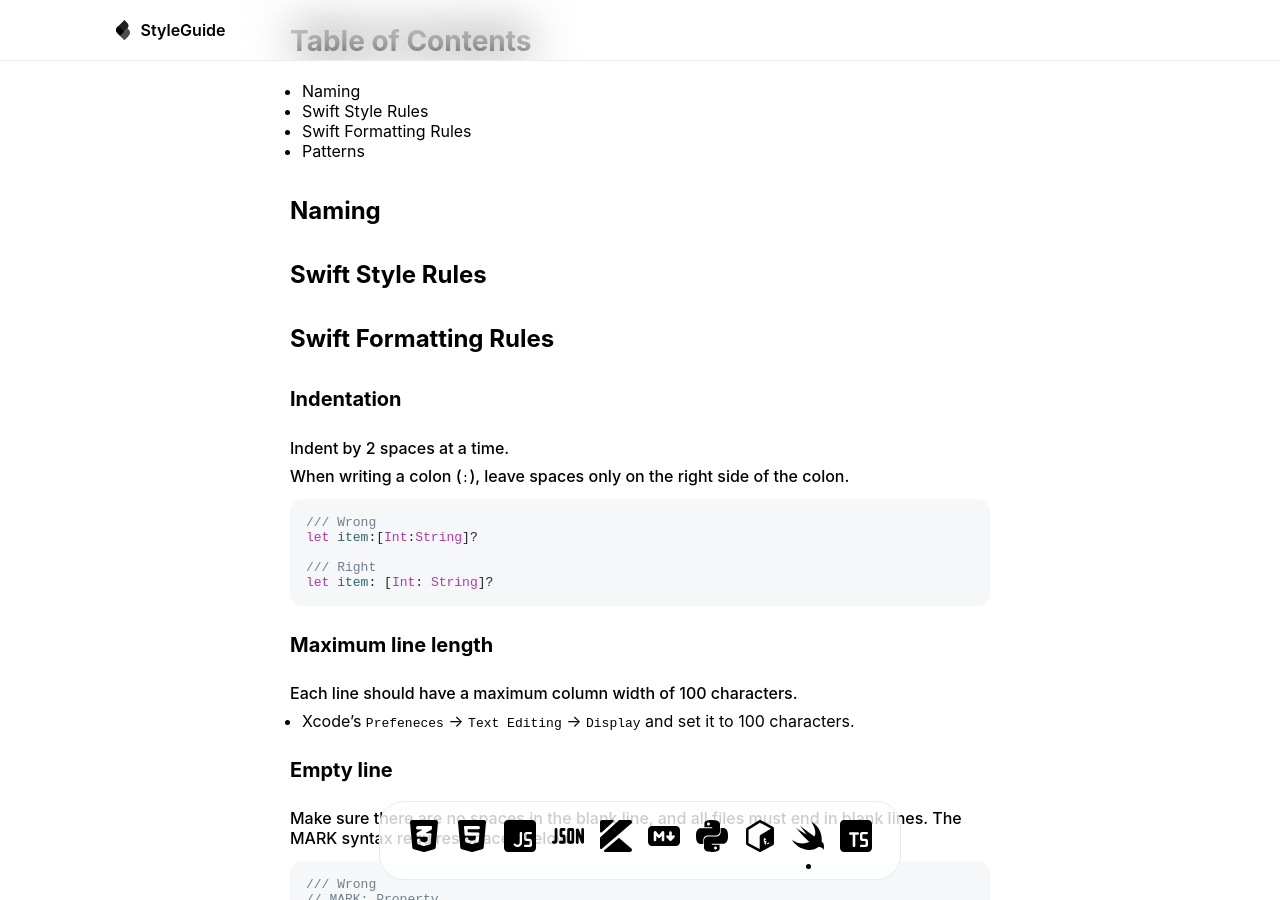
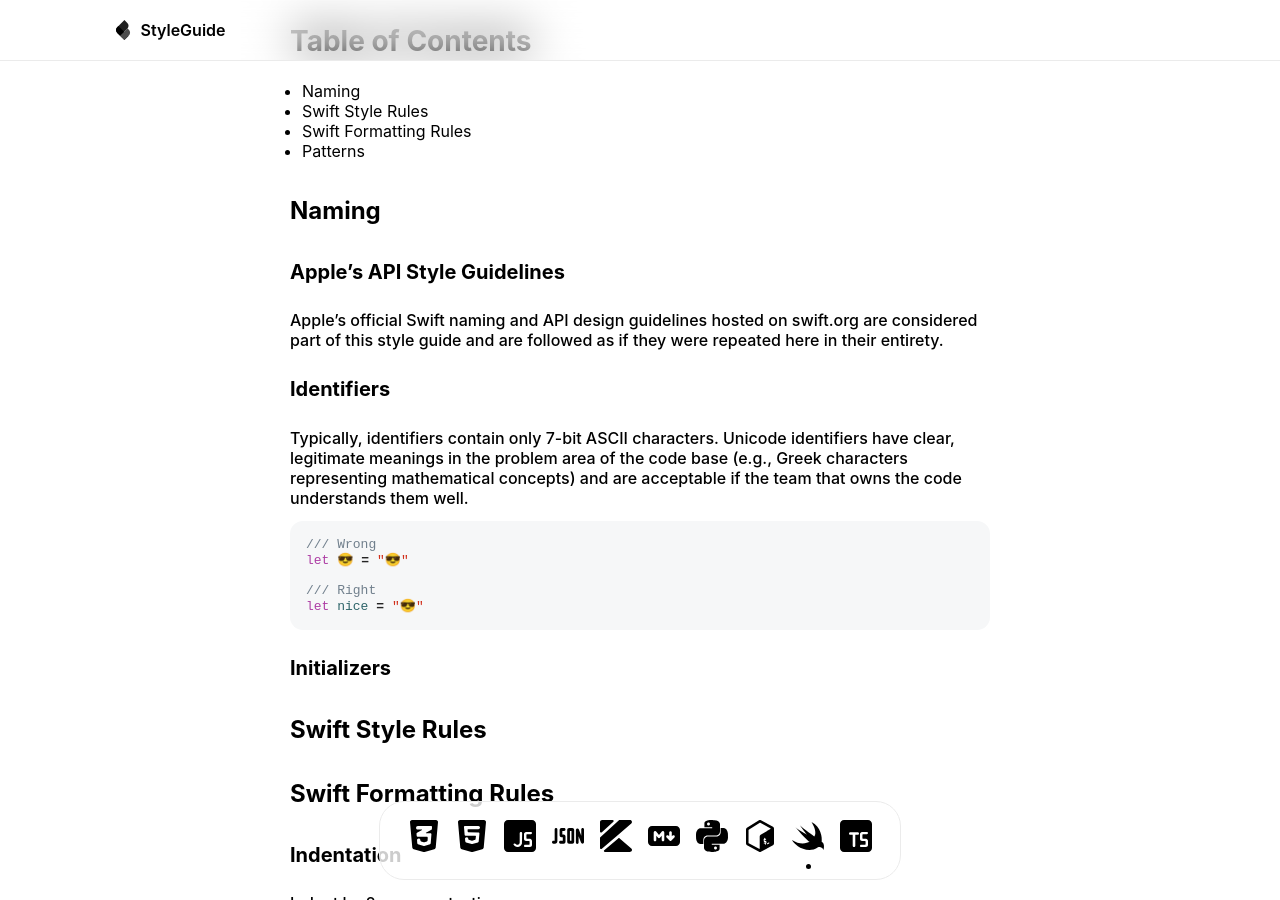
Before and after one commit to pelagornis/styleguide, a Jekyll site: the page built from swift/index.md, in a window 1280 px wide and 900 px high, scrolled down 255 px. Built offline with Jekyll 4.4.1, drawn with Linux system fonts in a browser that asks for light colours; some of the changed text lies outside the part shown.

Commit message:
Update index.md

````diff
--- a/swift/index.md
+++ b/swift/index.md
@@ -13,7 +13,24 @@ icon: /assets/images/icons/swift.svg
 
 ### Naming
 
+#### Apple’s API Style Guidelines
+Apple’s [official Swift naming and API design guidelines](https://www.swift.org/documentation/api-design-guidelines/) hosted on swift.org are considered part of this style guide and are followed as if they were repeated here in their entirety.
+
+#### Identifiers
+Typically, identifiers contain only 7-bit ASCII characters. Unicode identifiers have clear, legitimate meanings in the problem area of the code base (e.g., Greek characters representing mathematical concepts) and are acceptable if the team that owns the code understands them well.
+
+```swift
+/// Wrong
+let 😎 = "😎"
+
+/// Right
+let nice = "😎"
+```
+#### Initializers
+
+
 ### Swift Style Rules
+
 
 ### Swift Formatting Rules
 
@@ -54,14 +71,14 @@ Semicolons (;) are not used, either to terminate or separate statements.
 ```swift
 /// Wrong
 func run() {
-  let company = "Pelagornis";
-  print("Hello \(company)");
+    let company = "Pelagornis";
+    print("Hello \(company)");
 }
 
 /// Right
 func run() {
-  let company = "Pelagornis";
-  print("Hello \(company)")
+    let company = "Pelagornis";
+    print("Hello \(company)")
 }
 ```
 
@@ -82,7 +99,7 @@ Use `///` to leave comments used for documentation.
 final class BannerView: UIView {
 
   /// Image to float banner image View
-  var bannerImageView: ImageView!
+    var bannerImageView: ImageView!
 }
 ```
 
@@ -107,3 +124,28 @@ override func dismissButtonDidTap() {
 ```
 
 ### Patterns
+Prefer to initialize properties at init time, if possible, without using the force unwrapping option.
+
+```swift
+/// Wrong
+final class Company: NSObject {
+
+    var name: String!
+
+    init() {
+        super.init()
+        name = "Pelagornis"
+    }
+}
+
+/// Right
+final class Company: NSObject {
+
+    var name: String
+
+    init() {
+        name = ""
+        super.init()
+    }
+}
+```
````
